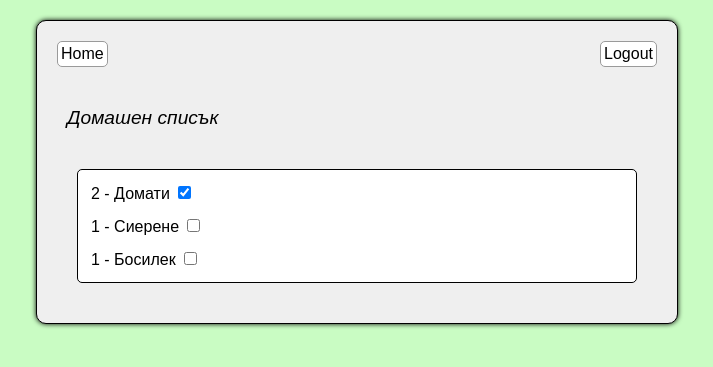
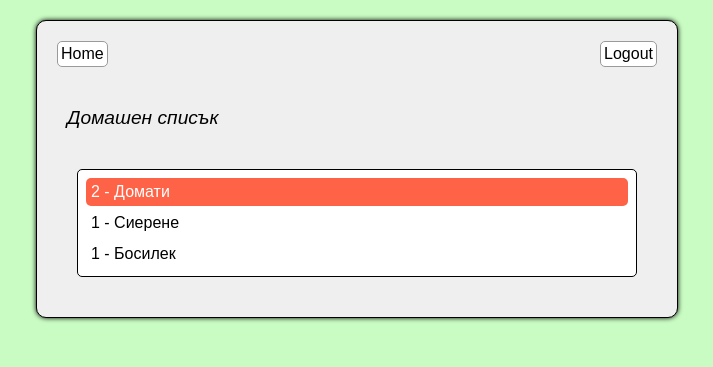
Before and after one commit to gvkunchev/fmi-shopping-list, a Django app: page /shopping_list?id=1 in a window 1280 px wide. Shown: the top 367 px of the page, without its empty margins (283-996 px from the left). Run offline with Django 4.2, Linux system fonts and the light colour scheme; a user stored in the database is signed in; data comes from the database, SQL or seed files in the repository.

Commit message:
Make shopping list items clickable - Hide the checkbox inputs - Bind clicking on an item to trigger change in the hidden inputs - Alter the class based on the selection so that the state is visible

```diff
--- a/shopping_list/gui/static/generic.css
+++ b/shopping_list/gui/static/generic.css
@@ -60,3 +60,12 @@ a:hover {
     border-radius: 5px;
     margin: 3px;
 }
+
+.list-item input{
+    display: none;
+}
+
+.bought-item {
+    background-color: tomato;
+    color: white;
+}
--- /dev/null
+++ b/shopping_list/gui/static/generic.js
@@ -0,0 +1,19 @@
+window.onload = function(){
+    var items = document.querySelectorAll('.list-item input');
+    for (var i=0; i<items.length; i++){
+        items[i].onchange = function(){
+            if (this.checked){
+                this.parentElement.classList.add("bought-item");
+            }
+            else{
+                this.parentElement.classList.remove("bought-item");
+            }
+        }
+        items[i].parentElement.onclick = function(){
+            input = this.querySelector('input');
+            input.checked = !input.checked;
+            input.onchange();
+        }
+        items[i].onchange();
+    }
+}
--- a/shopping_list/gui/templates/base.html
+++ b/shopping_list/gui/templates/base.html
@@ -6,6 +6,7 @@
     <link rel="icon" href="{% static 'logo.png' %}" type="image/png">
     <link rel="stylesheet" href="{% static 'generic.css' %}" />
     <meta name="viewport" content="width=device-width, initial-scale=1.0">
+    <script src="{% static 'generic.js' %}"></script>
 </head>
 <body>
     <div id="content">
```
